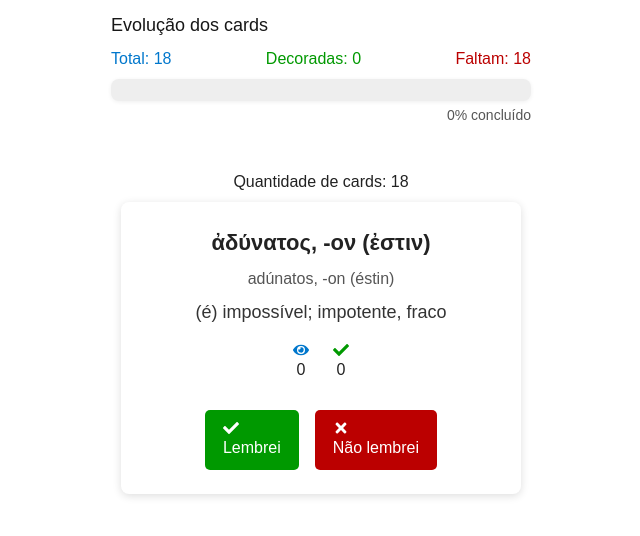
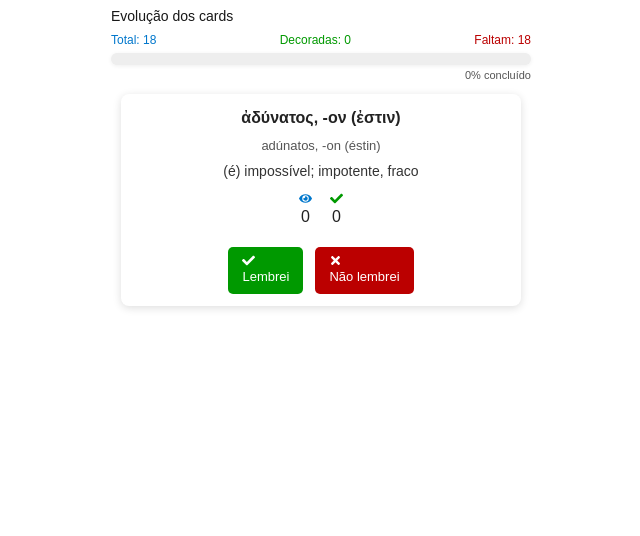
Before and after one commit to thiagobc2/glyphbrain, a Next.js app: page /viewcards in a window 1280 px wide. Both pictures are taken after a click on the button "Ver verso". Shown: the top 536 px of the page, without its empty margins (319-959 px from the left). Built offline with nearby package versions, Linux system fonts and the light colour scheme.

Commit message:
fix: screen

```diff
--- a/src/app/viewcards/page.tsx
+++ b/src/app/viewcards/page.tsx
@@ -231,66 +231,64 @@ export default function ViewCards() {
       {/* Card e gráfico */}
       <div style={{ width: '100%', maxWidth: 480 }}>
         {/* Gráfico de evolução */}
-        <div style={{ maxWidth: 420, margin: '0 auto 8px auto', padding: '12px 0' }}>
-          <div style={{ fontWeight: 500, marginBottom: 8, fontSize: 18 }}>Evolução dos cards</div>
-          <div style={{ display: 'flex', justifyContent: 'space-between', marginBottom: 8 }}>
-            <div style={{ color: '#0077cc', fontWeight: 500 }}>Total: {totalCards}</div>
-            <div style={{ color: '#009900', fontWeight: 500 }}>Decoradas: {memorizedCards}</div>
-            <div style={{ color: '#b00', fontWeight: 500 }}>Faltam: {remainingCards}</div>
+        <div style={{ maxWidth: 420, margin: '0 auto 4px auto', padding: '6px 0' }}>
+          <div style={{ fontWeight: 500, marginBottom: 4, fontSize: 14 }}>Evolução dos cards</div>
+          <div style={{ display: 'flex', justifyContent: 'space-between', marginBottom: 4 }}>
+            <div style={{ color: '#0077cc', fontWeight: 500, fontSize: 12 }}>Total: {totalCards}</div>
+            <div style={{ color: '#009900', fontWeight: 500, fontSize: 12 }}>Decoradas: {memorizedCards}</div>
+            <div style={{ color: '#b00', fontWeight: 500, fontSize: 12 }}>Faltam: {remainingCards}</div>
           </div>
-          <div style={{ height: 22, background: '#eee', borderRadius: 8, overflow: 'hidden', marginBottom: 4, boxShadow: '0 1px 4px #0001' }}>
+          <div style={{ height: 12, background: '#eee', borderRadius: 8, overflow: 'hidden', marginBottom: 2, boxShadow: '0 1px 4px #0001' }}>
             <div style={{ width: `${progressPercent}%`, background: 'linear-gradient(90deg,#0077cc 60%,#009900 100%)', height: '100%', transition: 'width 0.3s' }}></div>
           </div>
-          <div style={{ fontSize: 14, color: '#555', textAlign: 'right' }}>{progressPercent}% concluído</div>
+          <div style={{ fontSize: 11, color: '#555', textAlign: 'right' }}>{progressPercent}% concluído</div>
         </div>
-        <div style={{ textAlign: 'center', marginTop: '8px', color: '#222' }}>
-          <br />
-          Quantidade de cards: {filteredVocabulary.length}
+        <div style={{ textAlign: 'center', marginTop: '4px', color: '#222' }}>
           {currentCard ? (
             <div>
-              <div style={{ margin: '8px auto 0 auto', maxWidth: 400, background: '#fff', borderRadius: 8, boxShadow: '0 2px 8px #0002', padding: 24 }}>
-                <div style={{ fontSize: 22, fontWeight: 600, marginBottom: 8 }}>{currentCard.palavra}</div>
+              <div style={{ margin: '1px auto 0 auto', maxWidth: 400, background: '#fff', borderRadius: 8, boxShadow: '0 2px 8px #0002', padding: 12 }}>
+                <div style={{ fontSize: 16, fontWeight: 600, marginBottom: 6 }}>{currentCard.palavra}</div>
                 {/* Status de decorado */}
                 {(() => {
                   const hist = history[currentCard.palavra] || [];
                   if (hist.length === 5 && hist.every(v => v === 1)) {
-                    return <div style={{ color: '#009900', fontWeight: 500, marginBottom: 8 }}>✅ Decorado!</div>;
+                    return <div style={{ color: '#009900', fontWeight: 500, marginBottom: 6, fontSize: 13 }}>✅ Decorado!</div>;
                   }
                   return null;
                 })()}
                 {showFront ? null : (
                   <>
-                    <div style={{ fontSize: 16, color: '#555', marginBottom: 8 }}>{currentCard.pronuncia}</div>
-                    <div style={{ fontSize: 18, color: '#333', marginBottom: 16 }}>{currentCard.traducao}</div>
+                    <div style={{ fontSize: 13, color: '#555', marginBottom: 6 }}>{currentCard.pronuncia}</div>
+                    <div style={{ fontSize: 14, color: '#333', marginBottom: 10 }}>{currentCard.traducao}</div>
                   </>
                 )}
-                <div style={{ display: 'flex', justifyContent: 'center', gap: 24, marginBottom: 16 }}>
-                  <span title="Visualizações"><FaEye style={{ verticalAlign: 'middle', color: '#0077cc' }} /> {currentCard.views}</span>
-                  <span title="Lembrei"><FaCheck style={{ verticalAlign: 'middle', color: '#009900' }} /> {currentCard.remembers}</span>
+                <div style={{ display: 'flex', justifyContent: 'center', gap: 18, marginBottom: 10 }}>
+                  <span title="Visualizações"><FaEye style={{ verticalAlign: 'middle', color: '#0077cc', fontSize: 13 }} /> {currentCard.views}</span>
+                  <span title="Lembrei"><FaCheck style={{ verticalAlign: 'middle', color: '#009900', fontSize: 13 }} /> {currentCard.remembers}</span>
                 </div>
-                <div style={{ display: 'flex', justifyContent: 'center', gap: 16, marginBottom: 12 }}>
+                <div style={{ display: 'flex', justifyContent: 'center', gap: 12, marginBottom: 8 }}>
                   {showFront && (
                     <button
                       onClick={() => setShowFront(false)}
-                      style={{ background: '#0077cc', color: '#fff', border: 'none', borderRadius: 5, padding: '10px 18px', fontSize: 16, cursor: 'pointer', fontWeight: 500 }}
+                      style={{ background: '#0077cc', color: '#fff', border: 'none', borderRadius: 5, padding: '7px 14px', fontSize: 13, cursor: 'pointer', fontWeight: 500 }}
                     >
                       Ver verso
                     </button>
                   )}
                 </div>
                 {!showFront && (
-                  <div style={{ display: 'flex', justifyContent: 'center', gap: 16 }}>
+                  <div style={{ display: 'flex', justifyContent: 'center', gap: 12 }}>
                     <button
                       onClick={() => handleNextCard(true)}
-                      style={{ background: '#009900', color: '#fff', border: 'none', borderRadius: 5, padding: '10px 18px', fontSize: 16, cursor: 'pointer', fontWeight: 500 }}
+                      style={{ background: '#009900', color: '#fff', border: 'none', borderRadius: 5, padding: '7px 14px', fontSize: 13, cursor: 'pointer', fontWeight: 500 }}
                     >
-                      <FaCheck style={{ marginRight: 8 }} /> Lembrei
+                      <FaCheck style={{ marginRight: 6 }} /> Lembrei
                     </button>
                     <button
                       onClick={() => handleNextCard(false)}
-                      style={{ background: '#b00', color: '#fff', border: 'none', borderRadius: 5, padding: '10px 18px', fontSize: 16, cursor: 'pointer', fontWeight: 500 }}
+                      style={{ background: '#b00', color: '#fff', border: 'none', borderRadius: 5, padding: '7px 14px', fontSize: 13, cursor: 'pointer', fontWeight: 500 }}
                     >
-                      <FaTimes style={{ marginRight: 8 }} /> Não lembrei
+                      <FaTimes style={{ marginRight: 6 }} /> Não lembrei
                     </button>
                   </div>
                 )}
```
